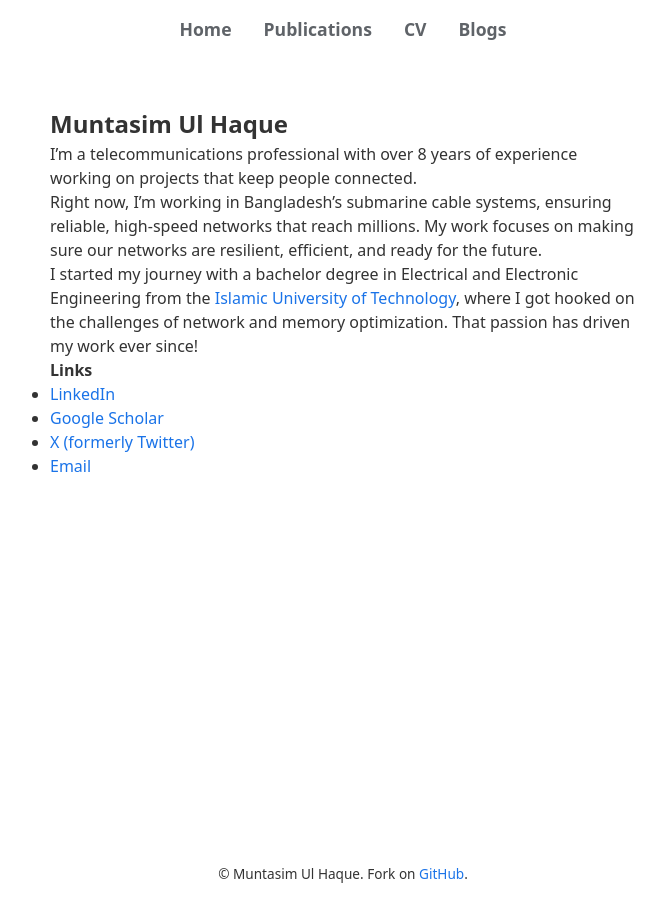
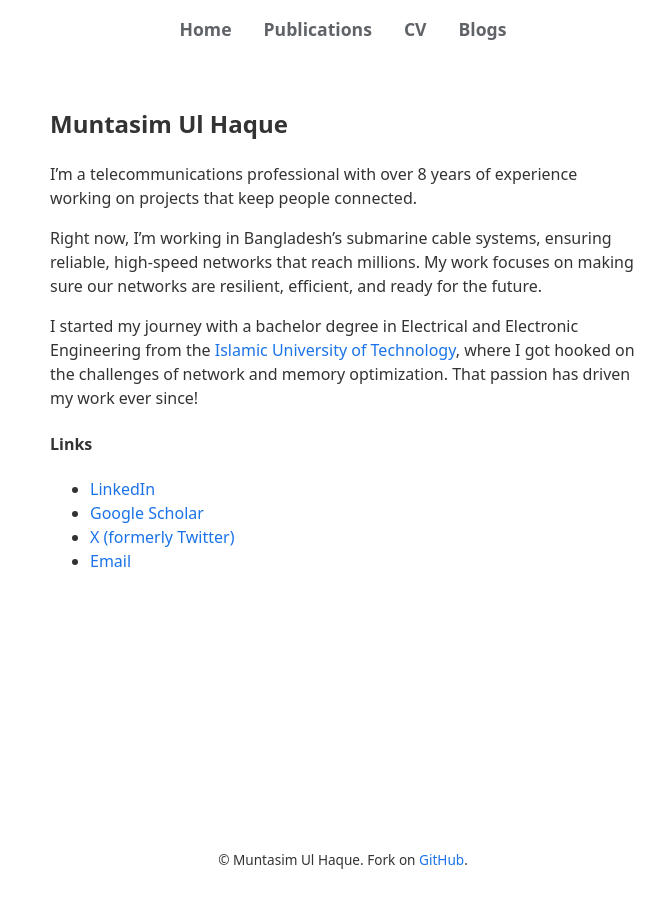
Before and after one commit to muntasimulhaque/muntasimulhaque.github.io, a Jekyll site: the page built from index.md, in a window 1280 px wide. Shown: the whole page, without its empty margins (297-962 px from the left). Built offline with Jekyll 4.4.1, drawn with Linux system fonts in a browser that asks for light colours; our own code applies the rules of GitHub Pages for plain Markdown files.

Commit message:
Update main.css

```diff
--- a/assets/css/main.css
+++ b/assets/css/main.css
@@ -1,12 +1,3 @@
-/* Global reset with border-box */
-*,
-*::before,
-*::after {
-    box-sizing: border-box;
-    margin: 0;
-    padding: 0;
-}
-
 :root {
     --primary-color: #333333;
     --background-color: #ffffff;
@@ -16,6 +7,8 @@
     --selection-color: #DFEAFB;
     --navigation-menu-color: #5f6368;
     --max-content-width: 650px;
+
+    /* Slightly increased line height for better readability */
     --line-height: 1.5;
 }
 
@@ -26,11 +19,13 @@
     line-height: var(--line-height);
     color: var(--text-color);
     background-color: var(--background-color);
+    margin: 0;
+    padding: 0;
+    width: 100%;
+    overflow-x: hidden;
     display: flex;
     flex-direction: column;
-    min-height: 100dvh; /* Dynamic viewport height */
-    width: 100%;
-    overflow-x: hidden;
+    min-height: 100vh;
 }
 
 main {
```
